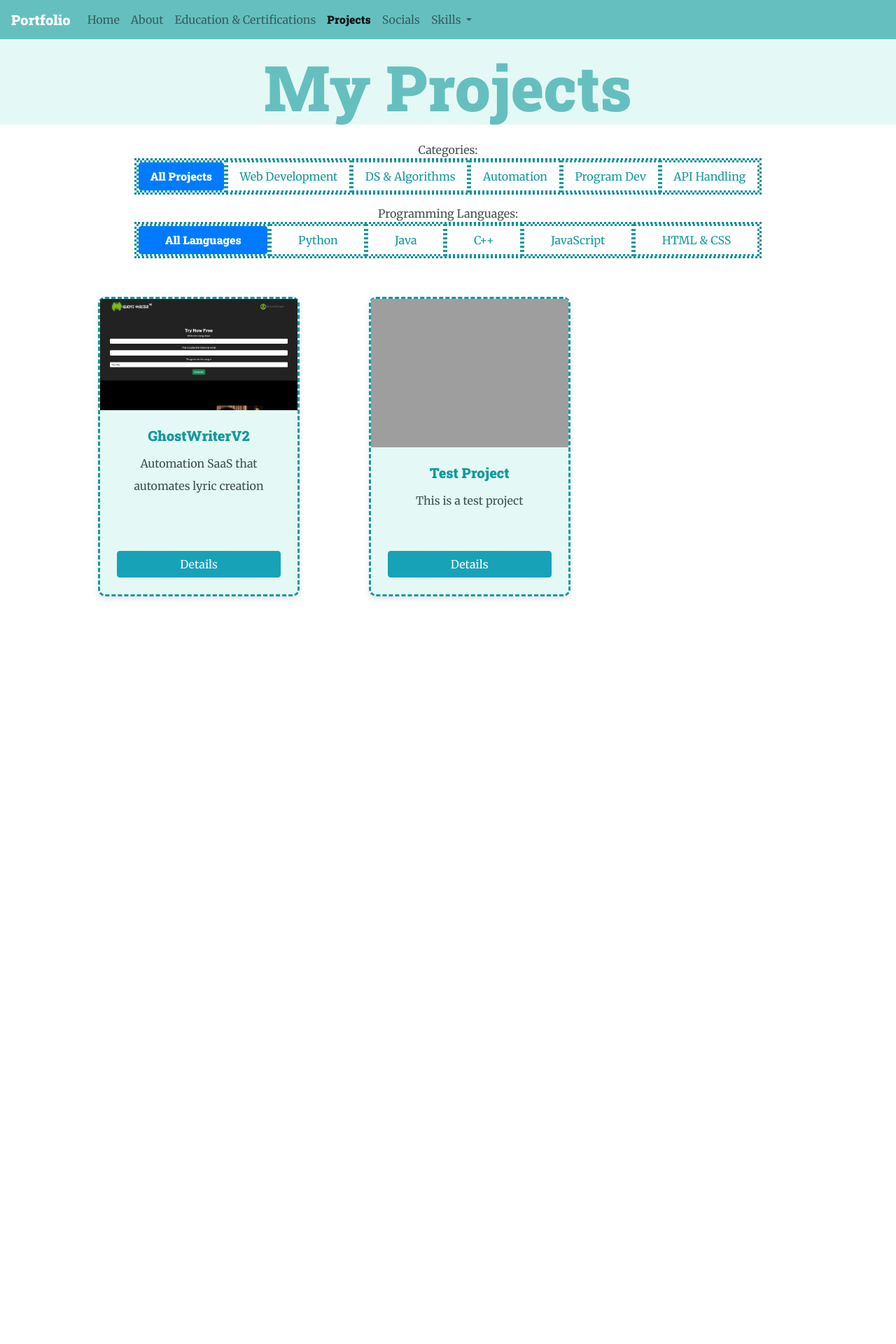
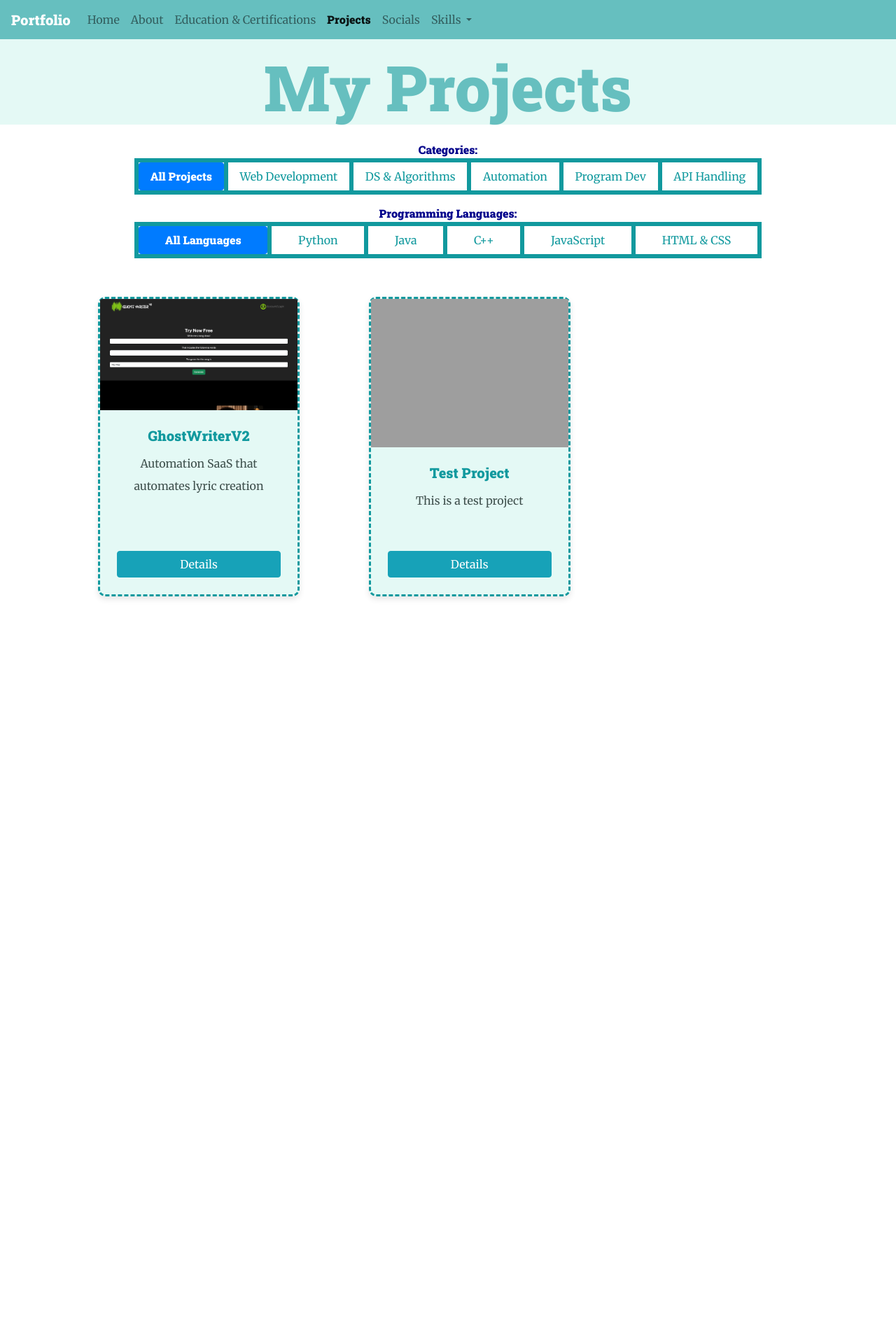
Before and after one commit to Dillon1john/D.Js_World, a Django app: page /projects/ in a window 1280 px wide. Shown: the top 1920 px of the page at 70% size. Run offline with Django 4.2, Linux system fonts and the light colour scheme; data comes from the database, SQL or seed files in the repository; some libraries are stand-ins or nearby versions; grey boxes are pictures that could not be loaded.

Commit message:
Made changes to the filter nav and label to make look better

```diff
--- a/Portfolio/templates/Portfolio/allProjects.html
+++ b/Portfolio/templates/Portfolio/allProjects.html
@@ -10,7 +10,7 @@
 {#    <h4><a href="index.html" class="back_button">Back</a></h4>#}
 </div>
     <br/>
-    <span style="text-align: center">Categories:</span>
+    <span style="text-align: center; font-family: 'RobotoSlabDark', 'sans-serif'; color: darkblue">Categories:</span>
 <section id="category-select">
 <ul class="nav nav-pills nav-fill filter-nav">
   <li class="nav-item">
@@ -34,9 +34,9 @@
 </ul>
 </section>
 
-     <span style="text-align: center">Programming Languages:</span>
+     <span style="text-align: center; font-family: 'RobotoSlabDark', 'sans-serif'; color: darkblue">Programming Languages:</span>
 <section id="language-select">
-<ul class="nav nav-pills nav-fill filter-nav">
+<ul class="nav nav-pills nav-fill filter-nav" >
   <li class="nav-item">
     <a class="nav-link active" href="#" data-language="all">All Languages</a>
   </li>
--- a/static/app.css
+++ b/static/app.css
@@ -112,6 +112,15 @@ background-color: #66BFBF;
 
 .nav-item:hover{
     font-family: 'RobotoSlabDark','sans-serif';
+}
+
+
+.filter-nav{
+    border: solid #11999E !important;
+
+}
+.filter-nav .nav-item{
+    border: solid #11999E !important;
 }
 .active{
     font-family: 'RobotoSlabDark', 'sans-serif';
```
